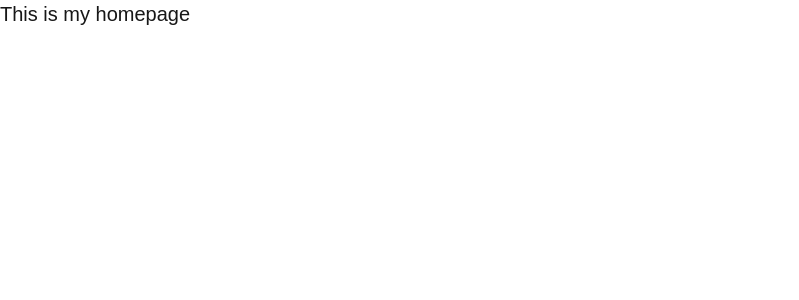
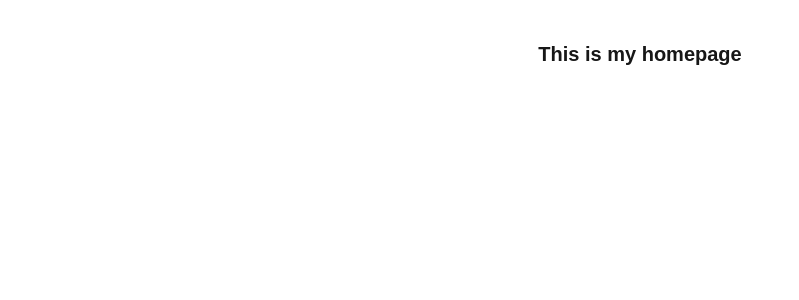
Before and after one commit to Xorla01/alx-project-0x02-setup, a Next.js app in the folder alx-project-0x02/: page /home in a window 1280 px wide. Shown: the top 300 px of the page, without its empty margins (0-799 px from the left). Built offline with nearby package versions, Linux system fonts and the light colour scheme.

Commit message:
#update home.tsx

```diff
--- a/alx-project-0x02/pages/home.tsx
+++ b/alx-project-0x02/pages/home.tsx
@@ -3,8 +3,8 @@ import React from "react";
 
 const Home: React.FC<HomeProps> =({ title="" }) => {
     return (
-        <div className="flex flex-row gap-2">
-            <h1 className="font-medium text-xl">This is my homepage</h1>
+        <div>
+            <h1 className="flex font-bold text-xl justify-center items-center p-10">This is my homepage</h1>
         </div>
     );
 }
```
